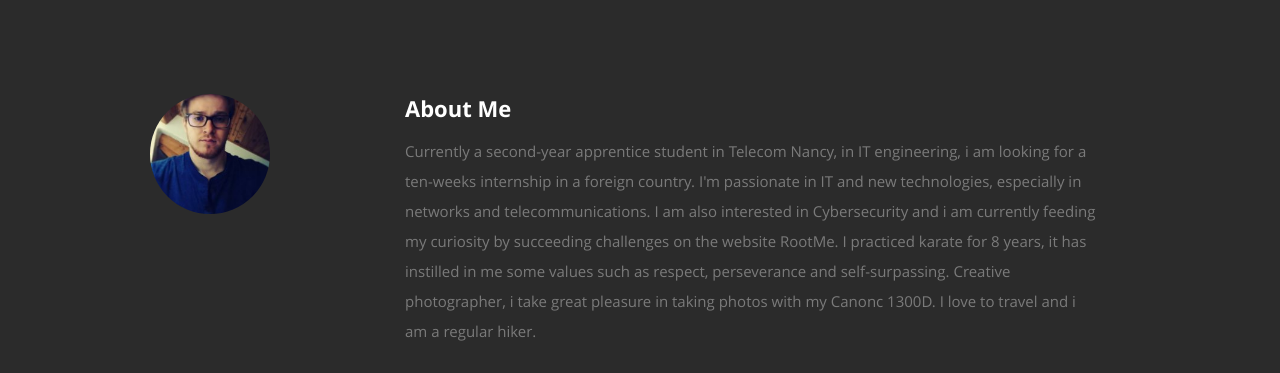
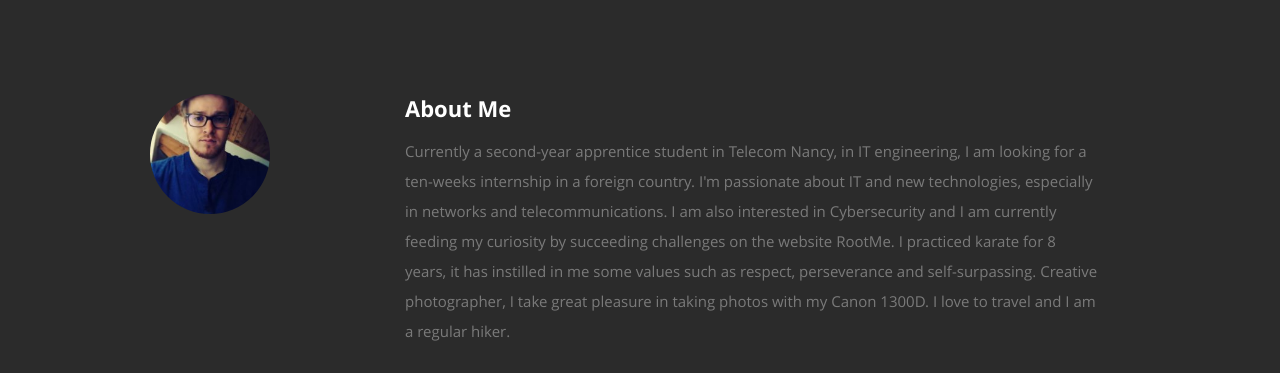
Before and after one commit to forest4u/resume, a plain HTML site: page index.html in a window 1280 px wide. Shown: the part 802-1175 px from the top of the page. Drawn offline with nearby package versions, Linux system fonts and the light colour scheme.

Commit message:
Update index.html

```diff
--- a/index.html
+++ b/index.html
@@ -81,11 +81,11 @@
 
             <h2>About Me</h2>
 
-            <p> Currently a second-year apprentice student in Telecom Nancy, in IT engineering, i am looking for a ten-weeks internship in a foreign country.
-			I'm passionate in IT and new technologies, especially in networks and telecommunications. I am also interested in Cybersecurity and i am currently feeding my curiosity by succeeding challenges on the website RootMe.
+            <p> Currently a second-year apprentice student in Telecom Nancy, in IT engineering, I am looking for a ten-weeks internship in a foreign country.
+			I'm passionate about IT and new technologies, especially in networks and telecommunications. I am also interested in Cybersecurity and I am currently feeding my curiosity by succeeding challenges on the website RootMe.
 			I practiced karate for 8 years, it has instilled in me some values such as respect, perseverance and self-surpassing.
-			Creative photographer, i take great pleasure in taking photos with my Canonc 1300D.
-			I love to travel and i am a regular hiker.
+			Creative photographer, I take great pleasure in taking photos with my Canon 1300D.
+			I love to travel and I am a regular hiker.
 
             </p>
 
```
